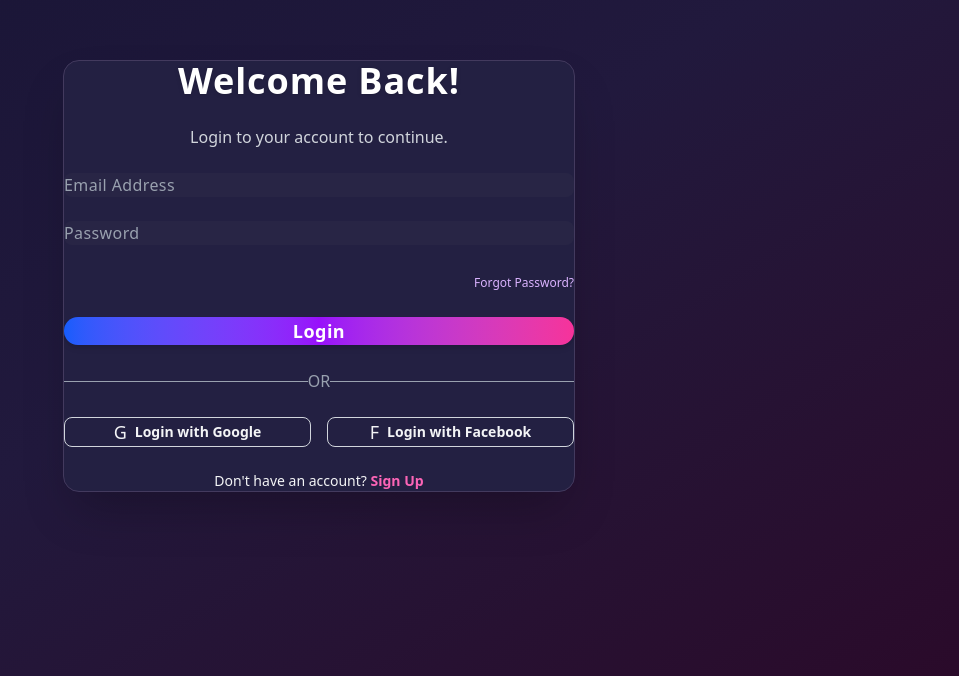
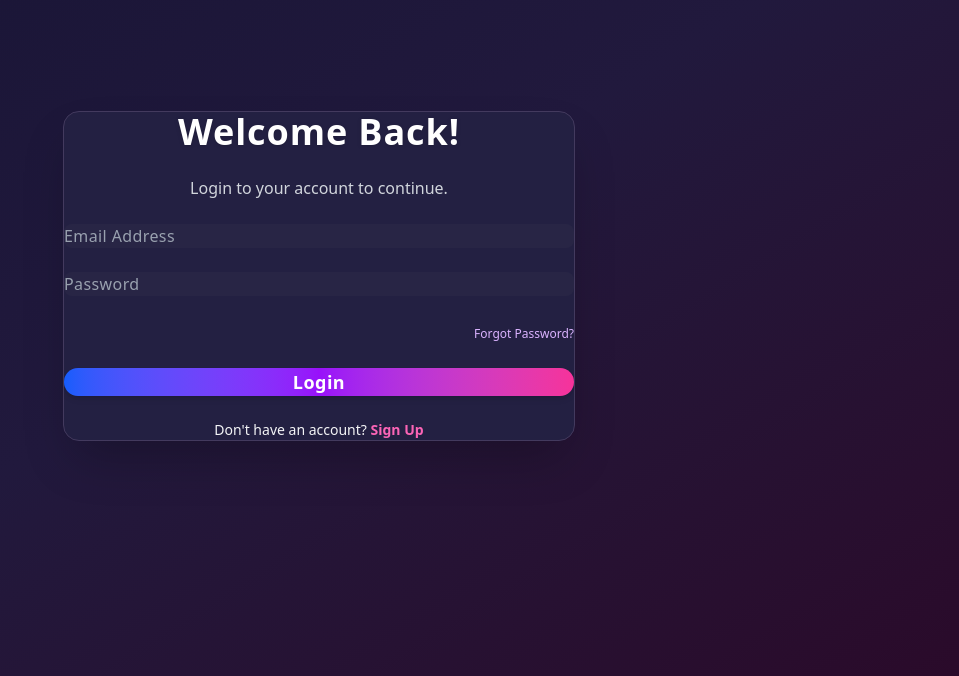
Before and after one commit to Kashish23092004/codegenie-componentmaker, a React (Vite) app: page /login in a window 1280 px wide. Shown: the part 124-800 px from the top of the page, without its empty margins (321-1280 px from the left). Built offline with nearby package versions, Linux system fonts and the light colour scheme.

Commit message:
done project

```diff
--- a/src/Pages/Login.jsx
+++ b/src/Pages/Login.jsx
@@ -80,29 +80,7 @@ const Login = () => {
         >
           {generate ? <span className="loading loading-dots loading-md"></span> : "Login"}
         </button>
-        <div className="relative flex py-3 items-center">
-          <div className="flex-grow border-t border-gray-400"></div>
-          <span className="flex-shrink mx-4 text-gray-400">OR</span>
-          <div className="flex-grow border-t border-gray-400"></div>
-        </div>
-        <div className="flex gap-4 w-full">
-          <button
-            type="button"
-            className="w-1/2 flex items-center justify-center gap-2 border border-gray-300 rounded-lg py-3 bg-[#232042] text-gray-100 hover:bg-gray-800 transition-all"
-            onClick={() => toast.info('Google login logic')}
-          >
-            <span className="text-lg">G</span>
-            <span className="text-sm font-semibold">Login with Google</span>
-          </button>
-          <button
-            type="button"
-            className="w-1/2 flex items-center justify-center gap-2 border border-gray-300 rounded-lg py-3 bg-[#232042] text-gray-100 hover:bg-gray-800 transition-all"
-            onClick={() => toast.info('Facebook login logic')}
-          >
-            <span className="text-lg">F</span>
-            <span className="text-sm font-semibold">Login with Facebook</span>
-          </button>
-        </div>
+
         <p className="text-gray-100 text-xs sm:text-sm text-center mt-1">
           Don't have an account?{' '}
           <span
--- a/src/Pages/Signup.jsx
+++ b/src/Pages/Signup.jsx
@@ -49,17 +49,7 @@ const Signup = () => {
           <span className="mx-2 text-gray-400 text-sm">OR</span>
           <div className="flex-grow h-px bg-gray-200"></div>
         </div>
-        <div className="flex flex-col sm:flex-row gap-3">
-          <button type="button" className="flex-1 flex items-center justify-center gap-2 border border-gray-200 rounded-lg py-2 bg-white hover:bg-gray-50 text-gray-700 font-medium shadow-sm transition-all">
-            <FaGoogle className="text-lg" /> signin with Google
-          </button>
-          <button type="button" className="flex-1 flex items-center justify-center gap-2 border border-gray-200 rounded-lg py-2 bg-white hover:bg-gray-50 text-gray-700 font-medium shadow-sm transition-all">
-            <FaFacebook className="text-lg" /> signin with Facebook
-          </button>
-          <button type="button" className="flex-1 flex items-center justify-center gap-2 border border-gray-200 rounded-lg py-2 bg-white hover:bg-gray-50 text-gray-700 font-medium shadow-sm transition-all">
-            <FaGithub className="text-lg" /> signin with GitHub
-          </button>
-        </div>
+
         <div className="text-center text-gray-500 text-sm mt-2">Already have an account? <span className="text-[#6c2bd7] font-semibold cursor-pointer" onClick={()=>navigate('/login')}>Login</span></div>
       </form>
     </div>
```
